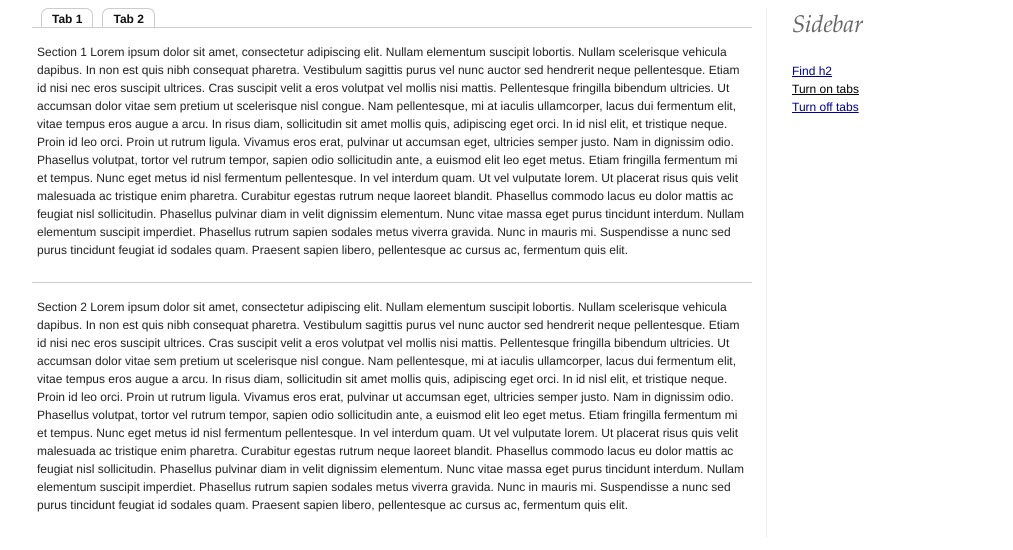
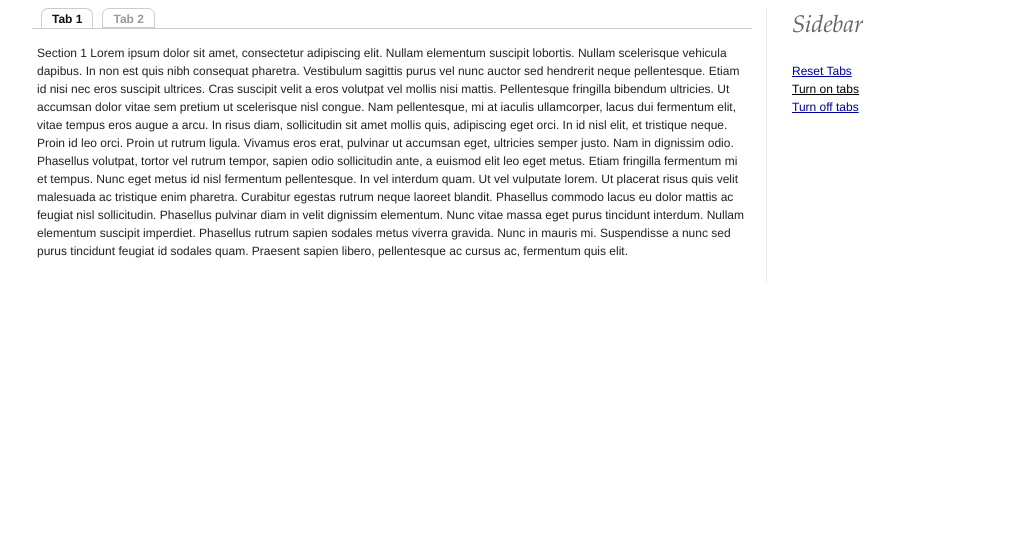
Before and after one commit to jrichter/Tabs, a plain HTML site: page index.html in a window 1280 px wide. Both pictures are taken after a click on the link "Turn on tabs". Shown: the part 62-612 px from the top of the page, without its empty margins (133-1146 px from the left). Drawn offline with Linux system fonts and the light colour scheme.

Commit message:
tabs can now be turned on and off and switched and what not

```diff
--- a/custom.js
+++ b/custom.js
@@ -21,21 +21,34 @@ $.extend({
      TAB_NOT_SELECTED_CLASS: 'not-selected',
      LOADING_ELM_ID: 'loading',
 
+     lastSection: -1,
+     checkHash:function() {
+       var section = $.Tabs.get_selected();
+       if(section != this.lastSection) {
+         $.Tabs.show_section(section);
+         this.lastSection = section;
+       }
+     },
      find_elements:function() {
        headings = [];
        tabs = [];
+       sections = [];
        $(this.TAB_HEADINGS + '.' + this.TAB_CLASS).each(function (i) {
          headings[i] = this;
          var div = document.createElement("div");
          div.innerHTML = this.innerHTML;
          div.setAttribute('origId', this.id);
          div.setAttribute('origClass', this.className);
+         div.setAttribute('class', "section_" + this.id);
          tabs.push(div);
        });
        $(this.TAB_HEADINGS + '.' + this.TAB_CLASS).css("display","none");
+       $("div." + this.SECTION_CLASS).each(function(i){
+         sections[i] = this;
+       });
       },
 
-      combine_elements:function() {
+     combine_elements:function() {
        if(headings.length == 0)return;
        var h2 = document.createElement("h2");
        h2.setAttribute('class', headings[0].className + ' ' + "tabholder");
@@ -43,11 +56,70 @@ $.extend({
        for(var i=0; i<headings.length; i++) {
          h2.appendChild(tabs[i]);
          headings[i].setAttribute('origId', headings[i].id);
-         headings[i].id = null;
        };
      },
 
+     hide_all:function() {
+       $("div." + this.SECTION_CLASS).css("display","none");
+       for(var i=0; i<tabs.length; i++) {
+         tabs[i].setAttribute('class', this.TAB_NOT_SELECTED_CLASS);
+       };
+     },
+
+     show_section:function(index) {
+       $.Tabs.hide_all();
+       var section = sections[index];
+       if(!section) var section = sections[index=0];
+       $("#" + section.id).css("display","block");
+       tabs[index].className = this.TAB_SELECTED_CLASS;
+
+       this.lastSection = index;
+     },
+
+     tab_click:function(e) {
+       var target = e && e.target || e.srcElement;
+       for(var i=0; i<tabs.length; i++) {
+         if(target == tabs[i] || target.parentNode == tabs[i]){
+           $.Tabs.show_section(i);
+         }
+       }
+     },
+
+     set_handlers:function() {
+       for(var i=0; i<tabs.length; i++) {
+         tabs[i].onclick = this.tab_click;
+       };
+     },
+
+     get_selected:function(){
+       var selected = 0;
+       if(location.hash) {
+         selected = location.hash.substring(1);
+       } else if(location.search) {
+         var args = location.search.substring(1).split('&');
+         for(var i=0; i<args.length; i++) {
+           var name = args[i].split('=')[0];
+           var value = args[i].split('=')[1];
+           if(name == QUERY_SECTION_ARG){
+               selected = value;
+               break;
+           }
+         }
+       }
+       if(isNaN(selected)){
+         for(var i=0; i<sections.length; i++){
+           if(sections[i].getAttribute('id') == selected || headings[i].getAttribute('origId') == selected){
+             selected = i;
+             break;
+           }
+         }
+       }
+       return selected;
+    },
+
      restore_elements:function() {
+       clearInterval(interval);
+       $("div." + this.SECTION_CLASS).css("display","block");
        $(this.TAB_HEADINGS + '.' + this.TAB_CLASS).css("display","block");
        $("h2.tabholder").remove();
      },
@@ -55,10 +127,19 @@ $.extend({
      turn_tabs_on:function() {
        this.find_elements();
        this.combine_elements();
+       var selected = this.get_selected();
+       this.show_section(selected);
+       this.set_handlers();
+       interval = setInterval(this.checkHash, 100);
      },
 
      turn_tabs_off:function() {
        this.restore_elements();
+     },
+
+     reset_tabs:function() {
+       this.turn_tabs_off();
+       this.turn_tabs_on();
      }
 
    }
--- a/index.html
+++ b/index.html
@@ -44,7 +44,7 @@
        <div class="span-4 last">
            <h2 class="alt">Sidebar</h2>
            <p>
-               <a href="#find_elements" onclick="$.Tabs.find_elements();">Find h2</a><br/>
+               <a href="#find_elements" onclick="$.Tabs.reset_tabs();">Reset Tabs</a><br/>
                <a href="#tabs_on" onclick="$.Tabs.turn_tabs_on();">Turn on tabs</a><br/>
                <a href="#tabs_off" onclick="$.Tabs.turn_tabs_off();">Turn off tabs</a>
            </p>
```
